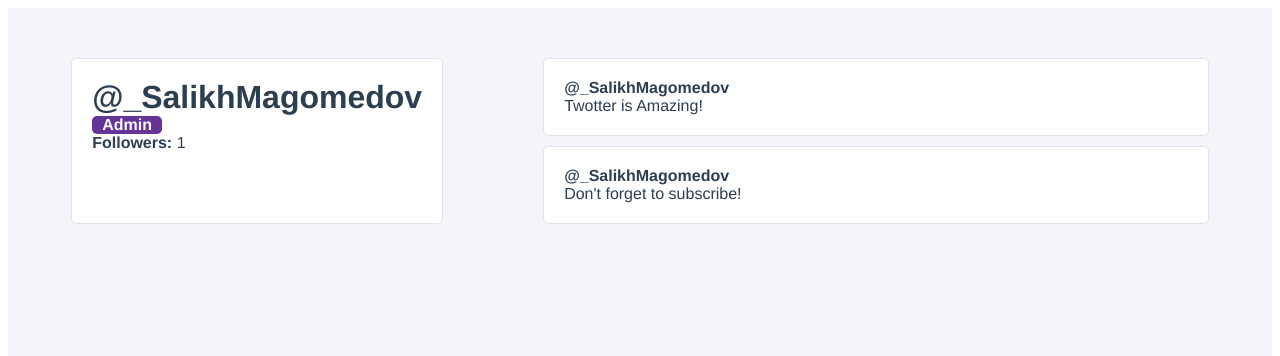
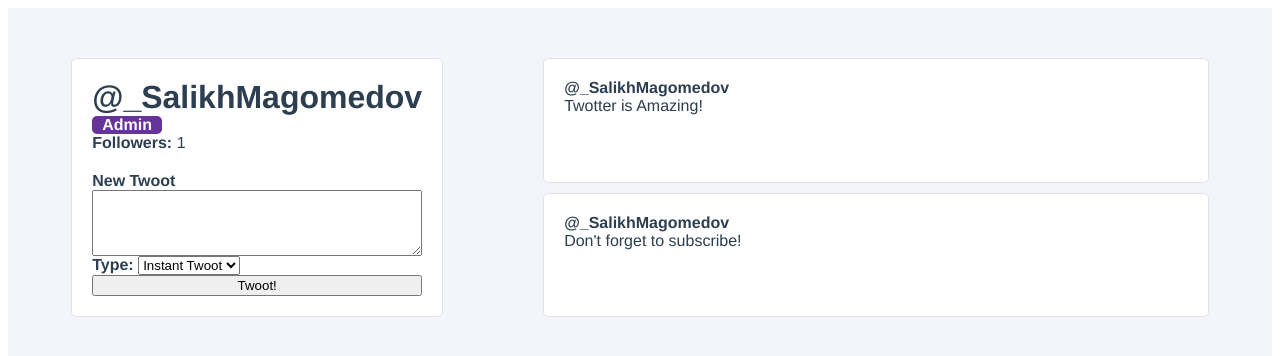
Before and after one commit to SalikhMagomedov/twotter, a Vue app: page / in a window 1280 px wide. Shown: the top 356 px of the page. Built offline with nearby package versions, Linux system fonts and the light colour scheme.

Commit message:
Forms and Handling User Input

```diff
--- a/src/components/UserProfile.vue
+++ b/src/components/UserProfile.vue
@@ -8,6 +8,23 @@
       <div class="user-profile__follower_count">
         <strong>Followers: </strong> {{ followers }}
       </div>
+      <form class="user-profile__create-twoot" @submit.prevent="createNewTwoot">
+        <label for="newTwoot"><strong>New Twoot</strong></label>
+        <textarea id="newTwoot" rows="4" v-model="newTwootContent"></textarea>
+
+        <div class="user-profile__create-twoot-type">
+          <label for="newTwootType"><strong>Type: </strong></label>
+          <select name="" id="newTwootType" v-model="selectedTwootType">
+            <option :value="option.value" v-for="(option, index) in twootTypes" :key="index">
+              {{ option.name }}
+            </option>
+          </select>
+        </div>
+
+        <button>
+          Twoot!
+        </button>
+      </form>
     </div>
     <div class="user-profile__twoots-wrapper">
       <twoot-item
@@ -28,6 +45,12 @@
   components: { TwootItem },
   data() {
     return {
+      newTwootContent: '',
+      selectedTwootType: 'instant',
+      twootTypes: [
+        { value: 'draft', name: 'Draft' },
+        { value: 'instant', name: 'Instant Twoot' }
+      ],
       followers: 0,
       user: {
         id: 1,
@@ -61,6 +84,15 @@
     },
     toggleFavorite(id) {
         console.log(`Favorite Twoot #${id}`);
+    },
+    createNewTwoot() {
+      if (this.newTwootContent && this.selectedTwootType !== 'draft') {
+        this.user.twoots.unshift({
+          id: this.user.twoots.length + 1,
+          content: this.newTwootContent
+        })
+      }
+      this.newTwootContent = ''
     }
   },
   mounted() {
@@ -104,4 +136,10 @@
   display: grid;
   grid-gap: 10px;
 }
+
+.user-profile__create-twoot {
+  padding-top: 20px;
+  display: flex;
+  flex-direction: column;
+}
 </style>
```
